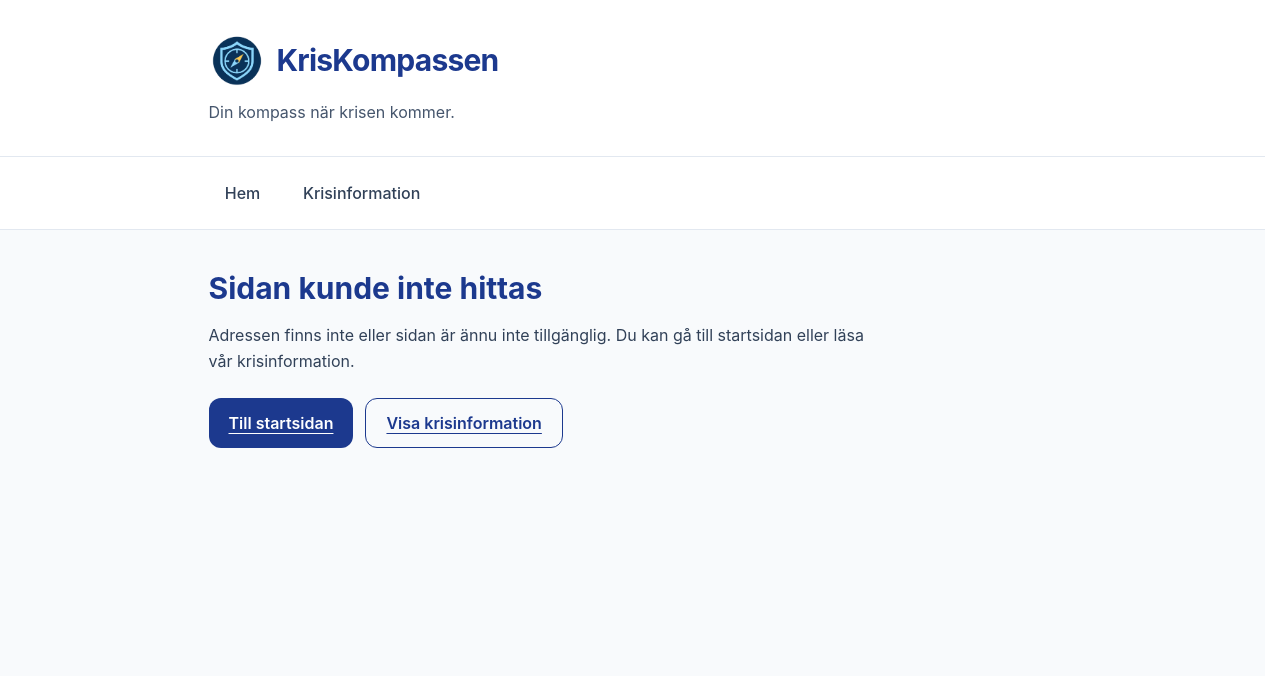
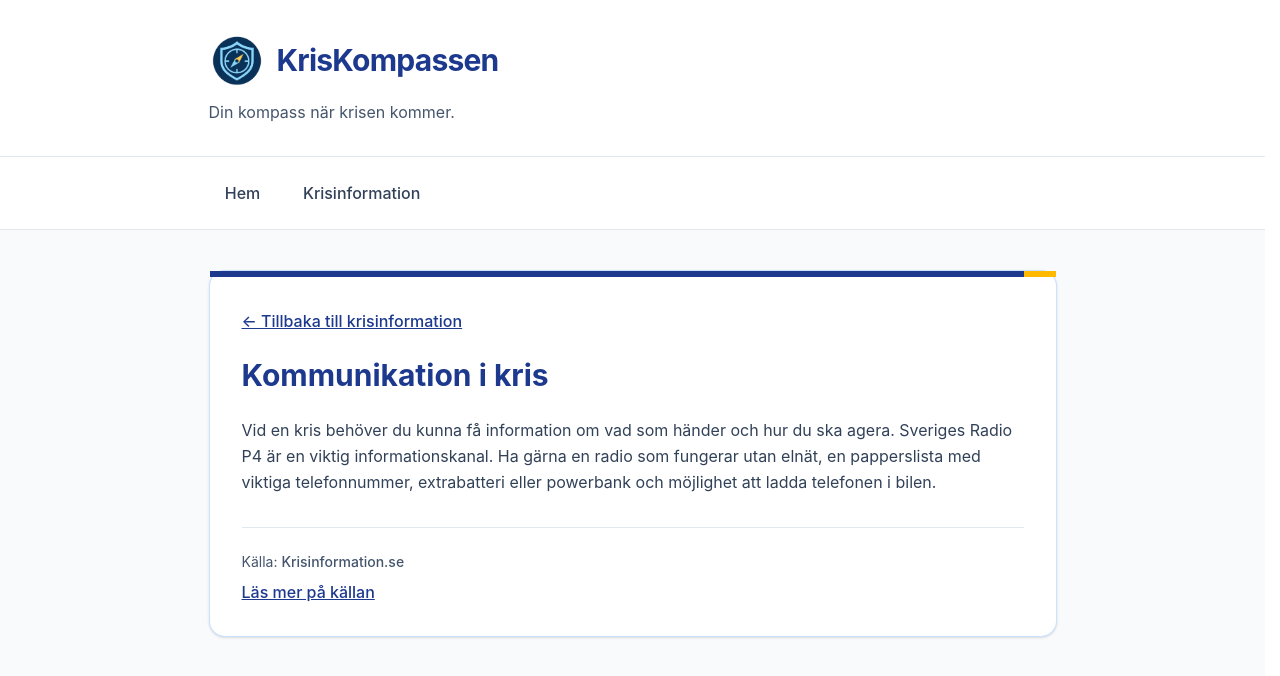
Before and after one commit to mahtabb90/Kriskompassen, a React (Vite) app in the folder frontend/: page /crisis/communication-in-crisis in a window 1280 px wide. Shown: the top 676 px of the page. Built offline with nearby package versions, Linux system fonts and the light colour scheme.

Commit message:
Add detailed crisis information view

```diff
--- a/frontend/src/App.tsx
+++ b/frontend/src/App.tsx
@@ -1,5 +1,6 @@
 import { BrowserRouter, Route, Routes } from "react-router-dom"
 import AppLayout from "./components/AppLayout"
+import DetailedCrisisCard from "./components/DetailedCrisisCard"
 import CrisisInfoPage from "./pages/CrisisInfoPage"
 import HomePage from "./pages/HomePage"
 import IndexedDbTest from "./pages/IndexedDbTest"
@@ -15,6 +16,7 @@ function App() {
         <Route element={<AppLayout />}>
           <Route path="/" element={<HomePage />} />
           <Route path="/crisis" element={<CrisisInfoPage />} />
+          <Route path="/crisis/:id" element={<DetailedCrisisCard />} />
           {import.meta.env.DEV && <Route path="/dev/indexeddb" element={<IndexedDbTest />} />}
           <Route path="*" element={<NotFoundPage />} />
         </Route>
--- /dev/null
+++ b/frontend/src/components/DetailedCrisisCard.tsx
@@ -0,0 +1,71 @@
+import { Link, useParams } from "react-router-dom"
+import { mockCrisisData } from "../data/mockCrisisData"
+
+/**
+ * Renders detailed information for the selected crisis item.
+ */
+function DetailedCrisisCard() {
+  const { id } = useParams()
+
+  const item = mockCrisisData.find((crisis) => crisis.id === id)
+
+  if (!item) {
+    return (
+      <section>
+        <h1 className="text-3xl font-bold text-blue-900">
+          Krisinformationen hittades inte
+        </h1>
+
+        <Link
+          to="/crisis"
+          className="mt-6 inline-block font-medium text-blue-900 underline"
+        >
+          ← Tillbaka till krisinformation
+        </Link>
+      </section>
+    )
+  }
+
+  return (
+    <article className="rounded-2xl border border-blue-200/80 bg-white shadow-sm">
+      <div className="flex h-1.5 w-full" aria-hidden="true">
+        <span className="h-full flex-1 bg-blue-900" />
+        <span className="h-full w-8 bg-amber-400" />
+      </div>
+
+      <div className="p-6 sm:p-8">
+        <Link
+          to="/crisis"
+          className="mb-6 inline-block font-medium text-blue-900 underline"
+        >
+          ← Tillbaka till krisinformation
+        </Link>
+
+        <h1 className="text-3xl font-bold text-blue-900">{item.title}</h1>
+
+        <p className="mt-6 text-base leading-relaxed text-slate-700">
+          {item.content}
+        </p>
+
+        <div className="mt-8 border-t border-slate-200 pt-6">
+          <p className="text-sm text-slate-600">
+            Källa: <span className="font-medium">{item.source}</span>
+          </p>
+
+          {item.sourceUrl && (
+            <a
+              href={item.sourceUrl}
+              target="_blank"
+              rel="noopener noreferrer"
+              className="mt-2 inline-block font-medium text-blue-900 underline"
+            >
+              Läs mer på källan
+            </a>
+          )}
+        </div>
+      </div>
+    </article>
+  )
+}
+
+export default DetailedCrisisCard
```
